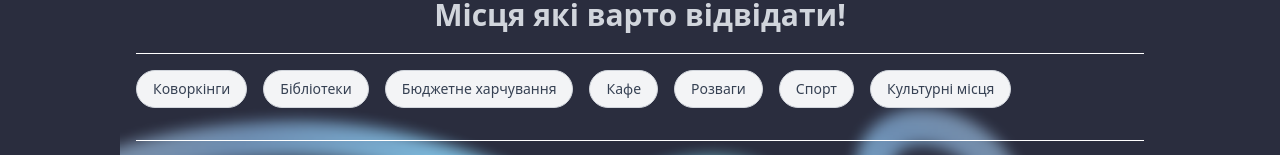
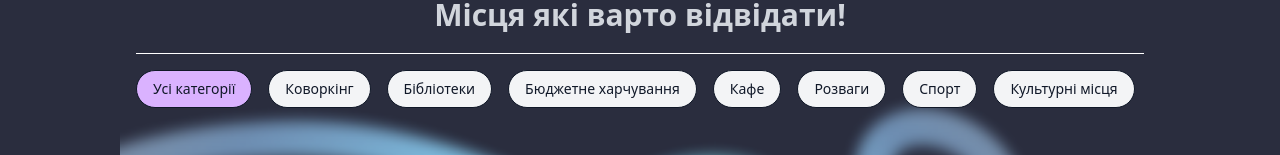
Before and after one commit to TeamVibeLab/vibezone, a Next.js app: page /vikas in a window 1280 px wide. Shown: the part 240-395 px from the top of the page. Built offline with nearby package versions, Linux system fonts and the light colour scheme; grey boxes are pictures that could not be loaded.

Commit message:
кнопки категорій працюють, додано функціонал

```diff
--- a/src/app/vikas/page.tsx
+++ b/src/app/vikas/page.tsx
@@ -206,10 +206,27 @@ export default function VikasPage() {
 
   const itemsPerPage = 9;
 const [currentPage, setCurrentPage] = useState(1);
-const totalPages = Math.ceil(places.length / itemsPerPage);
+const [selectedCategory, setSelectedCategory] = useState<string | null>(null);
+
+const categories = [
+  'Коворкінг',
+  'Бібліотеки',
+  'Бюджетне харчування',
+  'Кафе',
+  'Розваги',
+  'Спорт',
+  'Культурні місця',
+];
+
+const filteredPlaces = selectedCategory
+  ? places.filter(place => place.category === selectedCategory)
+  : places;
+
+const totalPages = Math.ceil(filteredPlaces.length / itemsPerPage);
 const startIndex = (currentPage - 1) * itemsPerPage;
 const endIndex = startIndex + itemsPerPage;
-const currentPlaces = places.slice(startIndex, endIndex);
+const currentPlaces = filteredPlaces.slice(startIndex, endIndex);
+
 
   return (
     <div
@@ -236,15 +253,46 @@ const currentPlaces = places.slice(startIndex, endIndex);
 
 
         <div className="mb-6 overflow-x-auto pb-2">
-          <div className="flex space-x-4">
-            <button className="bg-gray-100 text-gray-700 border border-gray-300 rounded-full px-4 py-2 text-sm focus:outline-none hover:bg-gray-200">Коворкінги</button>
-            <button className="bg-gray-100 text-gray-700 border border-gray-300 rounded-full px-4 py-2 text-sm focus:outline-none hover:bg-gray-200">Бібліотеки</button>
-            <button className="bg-gray-100 text-gray-700 border border-gray-300 rounded-full px-4 py-2 text-sm focus:outline-none hover:bg-gray-200">Бюджетне харчування</button>
-            <button className="bg-gray-100 text-gray-700 border border-gray-300 rounded-full px-4 py-2 text-sm focus:outline-none hover:bg-gray-200">Кафе</button>
-            <button className="bg-gray-100 text-gray-700 border border-gray-300 rounded-full px-4 py-2 text-sm focus:outline-none hover:bg-gray-200">Розваги</button>
-            <button className="bg-gray-100 text-gray-700 border border-gray-300 rounded-full px-4 py-2 text-sm focus:outline-none hover:bg-gray-200">Спорт</button>
-            <button className="bg-gray-100 text-gray-700 border border-gray-300 rounded-full px-4 py-2 text-sm focus:outline-none hover:bg-gray-200">Культурні місця</button>
-          </div>
+
+
+
+
+<div className="mb-6 overflow-x-auto pb-2">
+  <div className="flex space-x-4">
+  <button
+  onClick={() => {
+    setSelectedCategory(null);
+    setCurrentPage(1);
+  }}
+  className={`px-4 py-2 text-sm rounded-full border focus:outline-none transition cursor-pointer ${
+    selectedCategory === null
+      ? 'bg-purple-300 text-gray-900'
+      : 'bg-gray-100 text-gray-900 hover:bg-purple-200'
+  }`}
+>
+  Усі категорії
+</button>
+
+
+    {categories.map((category) => (
+      <button
+        key={category}
+        onClick={() => {
+          setSelectedCategory(category);
+          setCurrentPage(1);
+        }}
+        className={`px-4 py-2 text-sm rounded-full border focus:outline-none transition cursor-pointer ${
+          selectedCategory === category
+            ? 'bg-purple-200 text-gray-900'
+            : 'bg-gray-100 text-gray-900 hover:bg-purple-100'
+        }`}
+      >
+        {category}
+      </button>
+    ))}
+  </div>
+</div>
+
         </div>
 
         <div className="h-px bg-white my-4" />
```
